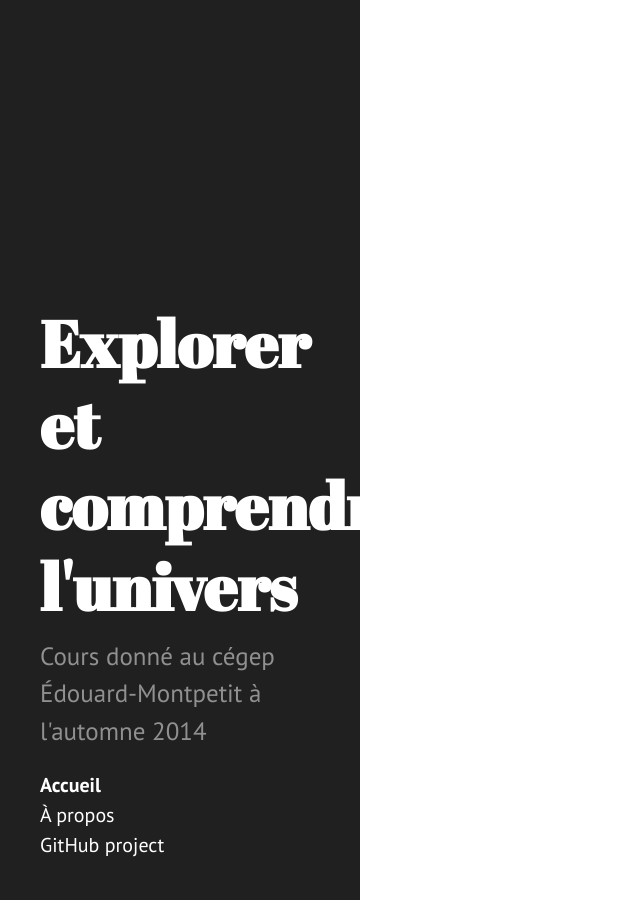
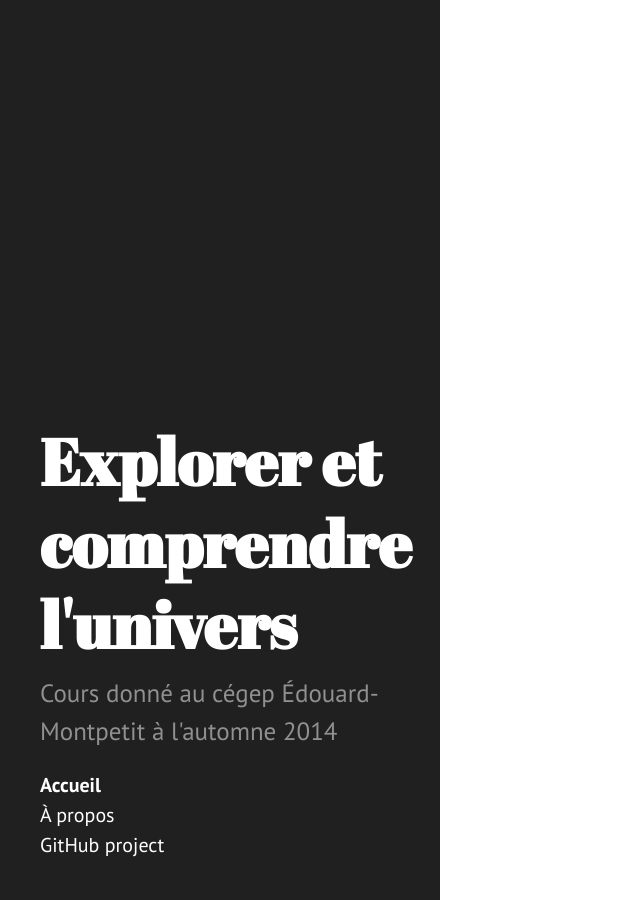
Before and after one commit to loicseguin/astronomie, a Jekyll site: the page built from index.html, in a window 1280 px wide. Shown: the whole page, without its empty margins (0-640 px from the left). Built offline with Jekyll 4.4.1, drawn with Linux system fonts in a browser that asks for light colours; Markdown is read by kramdown in place of the engine named in the settings; the list of posts is cut into pages by our own code.

Commit message:
Adjust sidebar width

```diff
--- a/public/css/hyde.css
+++ b/public/css/hyde.css
@@ -65,7 +65,7 @@ html {
     top: 0;
     left: 0;
     bottom: 0;
-    width: 18rem;
+    width: 22rem;
     text-align: left;
   }
 }
@@ -129,14 +129,14 @@ a.sidebar-nav-item:focus {
 @media (min-width: 48rem) {
   .content {
     max-width: 38rem;
-    margin-left: 20rem;
+    margin-left: 24rem;
     margin-right: 2rem;
   }
 }
 
 @media (min-width: 64rem) {
   .content {
-    margin-left: 22rem;
+    margin-left: 24rem;
     margin-right: 4rem;
   }
 }
```
